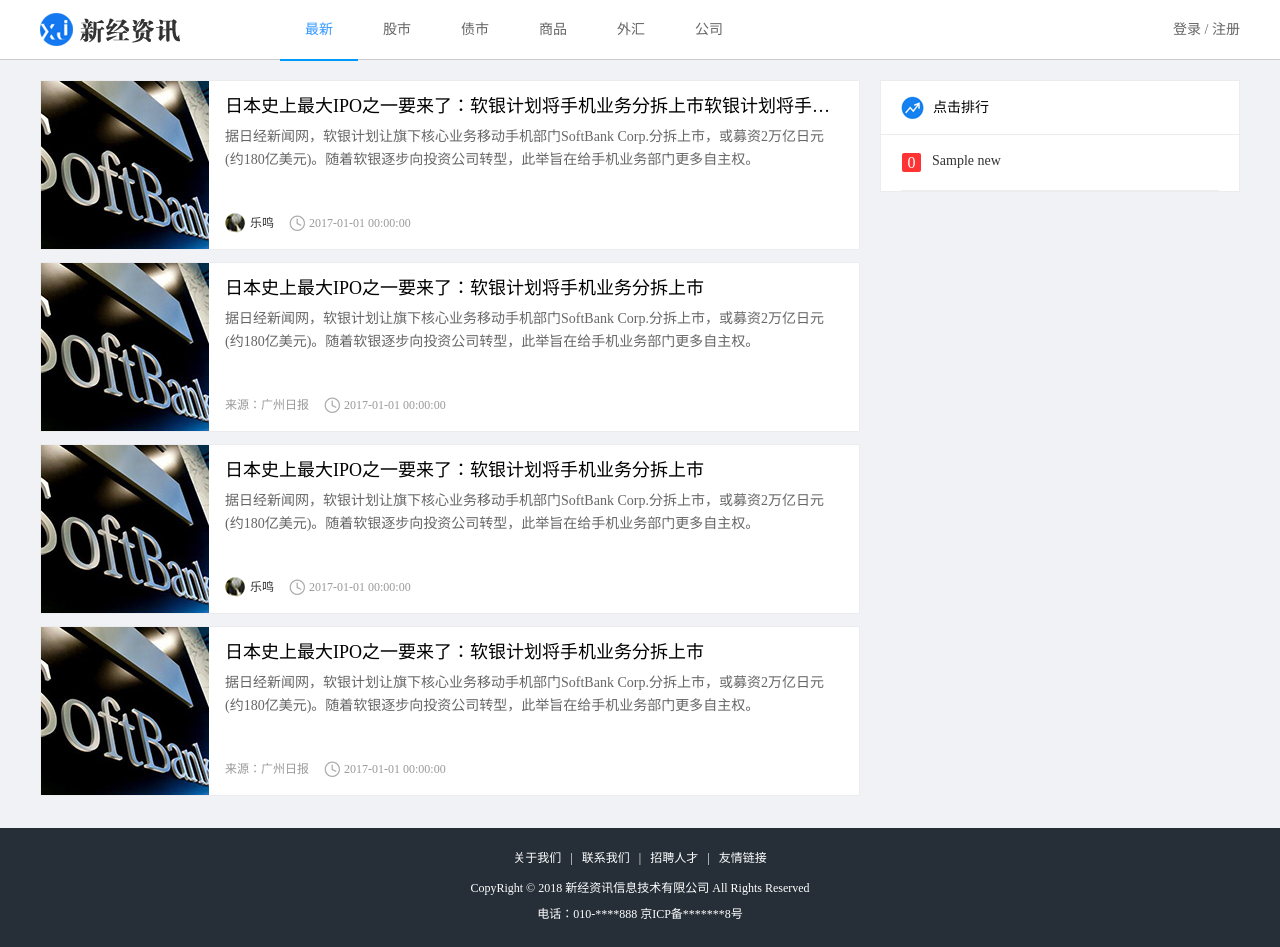
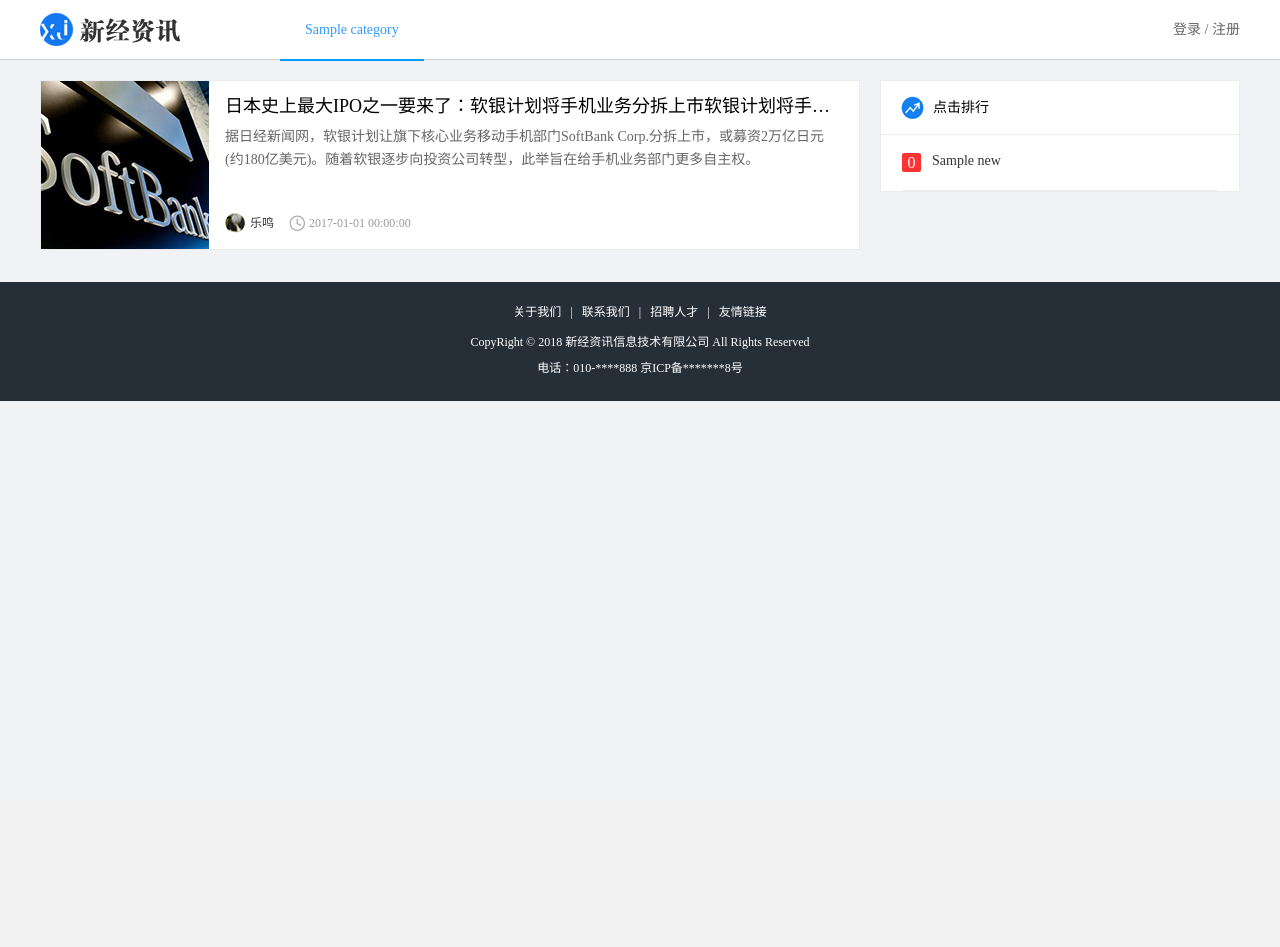
Before and after one commit to zfl273/git_flask_web, a Flask app: page / in a window 1280 px wide. After the commit the page ends 401 px from the top, so only its background shows below. Run offline with Flask 2, Linux system fonts and the light colour scheme; tables that the repository leaves empty hold one stand-in row (values such as "Sample post"); parts of the project's set-up code (start-up, migrations or seed data) failed here and were passed over.

Commit message:
首页分类导航完成前后端实现

```diff
--- a/info/modules/news/views.py
+++ b/info/modules/news/views.py
@@ -1,7 +1,7 @@
 #导入蓝图对象
 from . import news_blue
 from flask import session, render_template, current_app, jsonify
-from info.models import User, News
+from info.models import User, News, Category
 from info.utils.response_code import RET
 
 
@@ -31,10 +31,23 @@
     news_dict_list = []
     for news in news_list:
         news_dict_list.append(news.to_dict())# 转成字典
+    #***** 新闻分类数据展示
+    try:
+        categories = Category.query.all()
+    except Exception as e:
+        current_app.logger.error(e)
+        return jsonify(errno=RET.DBERR, errmsg='数据库查找分类失败')
+    if not categories:
+        return jsonify(errno=RET.NODATA, errmsg='暂无分类数据')
+    categories_list = []
+    for category in categories:
+        categories_list.append(category.to_dict())
+
 
     data = {
         'user_info': user.to_dict() if user else None,
-        'news_dict_list': news_dict_list
+        'news_dict_list': news_dict_list,
+        'categories_list': categories_list
     }
 
     return render_template('news/index.html', data=data)
--- a/info/templates/news/index.html
+++ b/info/templates/news/index.html
@@ -14,12 +14,11 @@
         <div class="header">
             <a href="#" class="logo fl"><img src="../../static/news/images/logo.png" alt="logo"></a>
             <ul class="menu fl">
-                <li class="active" data-cid="0"><a href="javascript:;">最新</a></li>
-                <li data-cid="1"><a href="javascript:;">股市</a></li>
-                <li data-cid="2"><a href="javascript:;">债市</a></li>
-                <li data-cid="3"><a href="javascript:;">商品</a></li>
-                <li data-cid="4"><a href="javascript:;">外汇</a></li>
-                <li data-cid="5"><a href="javascript:;">公司</a></li>
+                {% for category in data.categories_list %}
+                    <li class="{% if loop.index == 1 %}active{% endif %}" data-cid="{{ category.id }}"><a href="javascript:;">{{ category.name }}</a></li>
+
+                {% endfor %}
+
             </ul>
 
             <!-- 用户登录后显示下面，隐藏上面 -->
@@ -40,6 +39,8 @@
 
     <div class="conter_con">
         <ul class="list_con fl">
+
+
             <li>
                 <a href="#" class="news_pic fl"><img src="../../static/news/images/news_pic.jpg"></a>
                 <a href="#" class="news_title fl">日本史上最大IPO之一要来了：软银计划将手机业务分拆上市软银计划将手机业务分拆上市</a>
@@ -52,56 +53,21 @@
                     <div class="time fl">2017-01-01 00:00:00</div>
                 </div>
             </li>
-            <li>
-                <a href="#" class="news_pic fl"><img src="../../static/news/images/news_pic.jpg"></a>
-                <a href="#" class="news_title fl">日本史上最大IPO之一要来了：软银计划将手机业务分拆上市</a>
-                <a href="#" class="news_detail fl">据日经新闻网，软银计划让旗下核心业务移动手机部门SoftBank Corp.分拆上市，或募资2万亿日元(约180亿美元)。随着软银逐步向投资公司转型，此举旨在给手机业务部门更多自主权。</a>
-                <div class="author_info fl">
-                    <div class="source fl">
-                        来源：广州日报
-                    </div>
-                    <div class="time fl">2017-01-01 00:00:00</div>
-                </div>
-            </li>
-            <li>
-                <a href="#" class="news_pic fl"><img src="../../static/news/images/news_pic.jpg"></a>
-                <a href="#" class="news_title fl">日本史上最大IPO之一要来了：软银计划将手机业务分拆上市</a>
-                <a href="#" class="news_detail fl">据日经新闻网，软银计划让旗下核心业务移动手机部门SoftBank Corp.分拆上市，或募资2万亿日元(约180亿美元)。随着软银逐步向投资公司转型，此举旨在给手机业务部门更多自主权。</a>
-                <div class="author_info fl">
-                    <div class="author fl">
-                        <img src="../../static/news/images/person.png" alt="author">
-                        <a href="#">乐鸣</a>
-                    </div>
-                    <div class="time fl">2017-01-01 00:00:00</div>
-                </div>
-            </li>
-            <li>
-                <a href="#" class="news_pic fl"><img src="../../static/news/images/news_pic.jpg"></a>
-                <a href="#" class="news_title fl">日本史上最大IPO之一要来了：软银计划将手机业务分拆上市</a>
-                <a href="#" class="news_detail fl">据日经新闻网，软银计划让旗下核心业务移动手机部门SoftBank Corp.分拆上市，或募资2万亿日元(约180亿美元)。随着软银逐步向投资公司转型，此举旨在给手机业务部门更多自主权。</a>
-                <div class="author_info fl">
-                    <div class="source fl">
-                        来源：广州日报
-                    </div>
-                    <div class="time fl">2017-01-01 00:00:00</div>
-                </div>
-            </li>
+
+
         </ul>
         <div class="rank_con fr">
             <div class="rank_title">
                 <h3>点击排行</h3>
             </div>
             <ul class="rank_list">
+{#                点击排行#}
                 {% for news in data.news_dict_list %}
                     <li><span class="{{ loop.index | index_class }}">{{ loop.index0 }}</span><a href="#">{{ news.title }}</a></li>
 
                 {% endfor %}
 
-{#                <li><span class="second">2</span><a href="#">凛冬已至，还有多少银行人在假装干银行</a></li>#}
-{#                <li><span class="third">3</span><a href="#">人民日报：部分城市楼市放松限制引关注，楼市调控不会“拉抽屉”</a></li>#}
-{#                <li><span>4</span><a href="#">势如破竹！人民币再度连闯四道关口 在岸、离岸双双升破6.42</a></li>#}
-{#                <li><span>5</span><a href="#">凛冬已至，还有多少银行人在假装干银行</a></li>#}
-{#                <li><span>6</span><a href="#">人民日报：部分城市楼市放松限制引关注，楼市调控不会“拉抽屉”</a></li>#}
+
             </ul>
         </div>
     </div>
```
